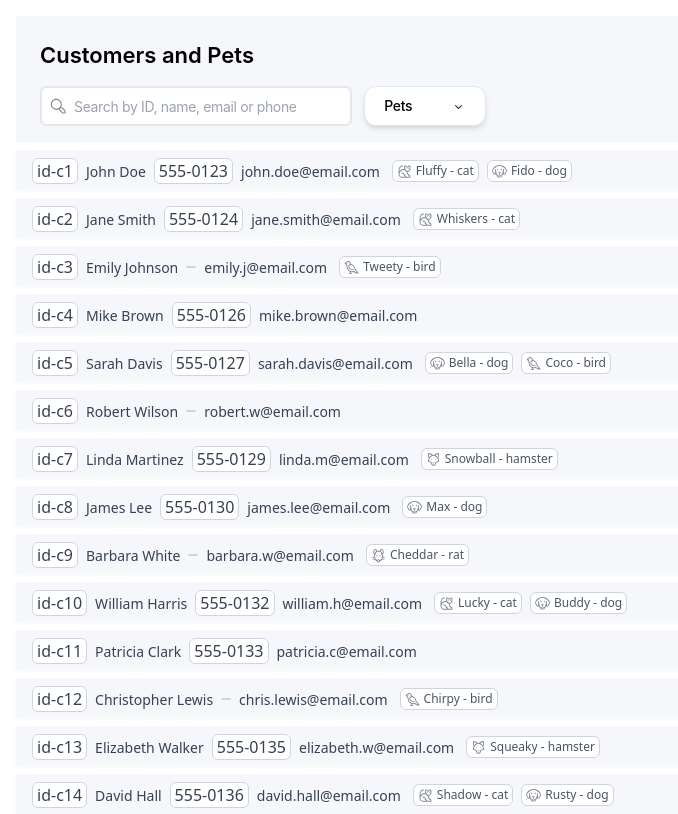
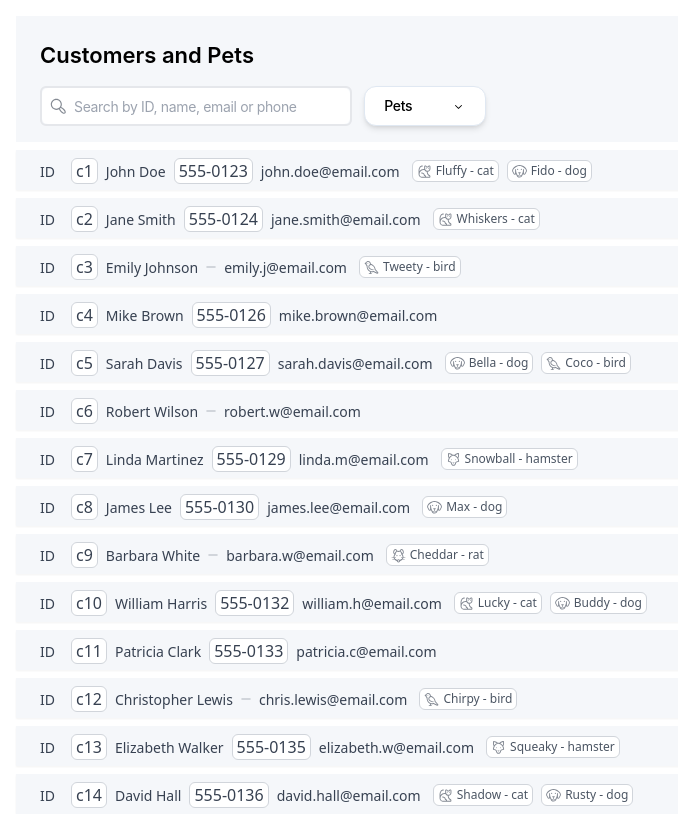
Before and after one commit to xanderrybalov/customers-and-pets, a Next.js app: page / in a window 1280 px wide. Shown: the whole page, without its empty margins (205-883 px from the left). Built offline with nearby package versions, Linux system fonts and the light colour scheme.

Commit message:
fix: hotfix restore id filtres

```diff
--- a/src/app/components/CustomerList.tsx
+++ b/src/app/components/CustomerList.tsx
@@ -41,8 +41,11 @@ const CustomerList: React.FC<CustomerListProps> = ({
             className="w-full h-auto lg:w-[838px] lg:h-[40px] bg-[#F5F7FA] flex flex-col md:flex-wrap p-2 px-4 shadow-sm content-start"
           >
             <div className="flex items-center flex-wrap gap-2 ">
+              <span className="font-medium text-gray-700 px-2 sm:text-[14px]">
+                ID
+              </span>
               <span className="font-medium text-gray-700 bg-white rounded-md border border-gray-300 px-2 sm:px-1">
-                id-{customer.id}
+                {customer.id}
               </span>
               <span className="font-medium text-gray-700 sm:text-[14px]">
                 {customer.name}
--- a/src/app/components/CustomersPage.tsx
+++ b/src/app/components/CustomersPage.tsx
@@ -32,6 +32,7 @@ const fetchCustomers = async (searchText = '', species: string[] = []) => {
       const searchLower = searchText.toLowerCase();
       customers = customers.filter(
         (customer: Customer) =>
+          customer.id.toLowerCase().includes(searchLower) ||
           customer.name.toLowerCase().includes(searchLower) ||
           customer.email.toLowerCase().includes(searchLower) ||
           customer.phone.includes(searchText)
```
